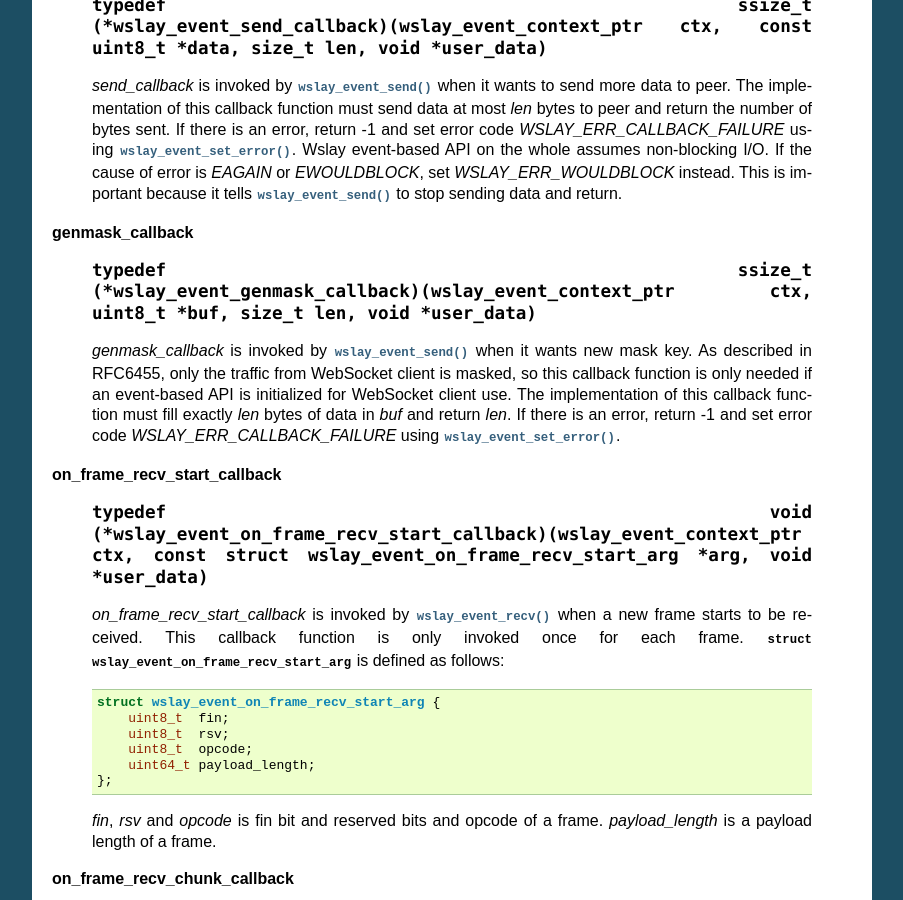
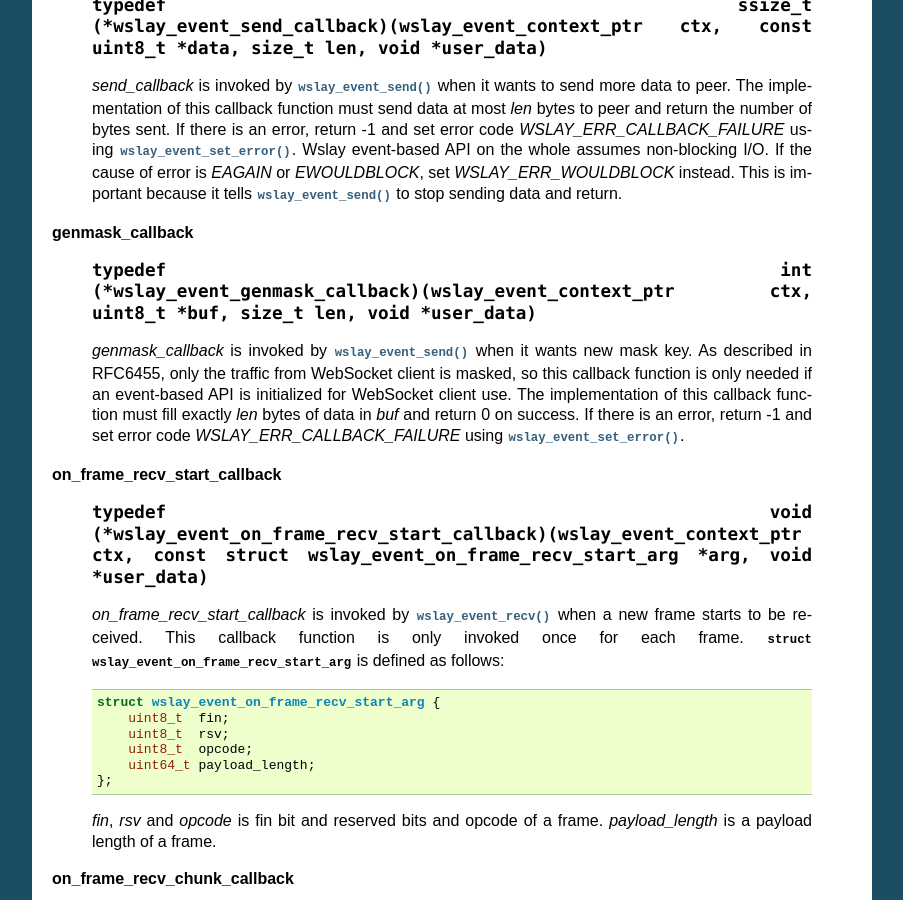
Before and after one commit to tatsuhiro-t/wslay, a Sphinx documentation site: the page built from doc/sphinx/man/wslay_event_context_server_init.rst, in a window 1280 px wide and 900 px high, scrolled down 1083 px. Shown: the whole window, without its empty margins (198-1101 px from the left). Built offline with Sphinx 7.4.7, drawn with Linux system fonts in a browser that asks for light colours.

Commit message:
Updated doc

```diff
--- a/doc/sphinx/man/wslay_event_context_server_init.rst
+++ b/doc/sphinx/man/wslay_event_context_server_init.rst
@@ -67,14 +67,14 @@ which is defined as follows::
 
 **genmask_callback**
 
-   .. c:type:: typedef ssize_t (*wslay_event_genmask_callback)(wslay_event_context_ptr ctx, uint8_t *buf, size_t len, void *user_data)
+   .. c:type:: typedef int (*wslay_event_genmask_callback)(wslay_event_context_ptr ctx, uint8_t *buf, size_t len, void *user_data)
 
    *genmask_callback* is invoked by :c:func:`wslay_event_send` when it
    wants new mask key. As described in RFC6455, only the traffic from
    WebSocket client is masked, so this callback function is only needed
    if an event-based API is initialized for WebSocket client use.
    The implementation of this callback function must fill exactly *len* bytes
-   of data in *buf* and return *len*.
+   of data in *buf* and return 0 on success.
    If there is an error, return -1 and
    set error code *WSLAY_ERR_CALLBACK_FAILURE*
    using :c:func:`wslay_event_set_error`.
```
